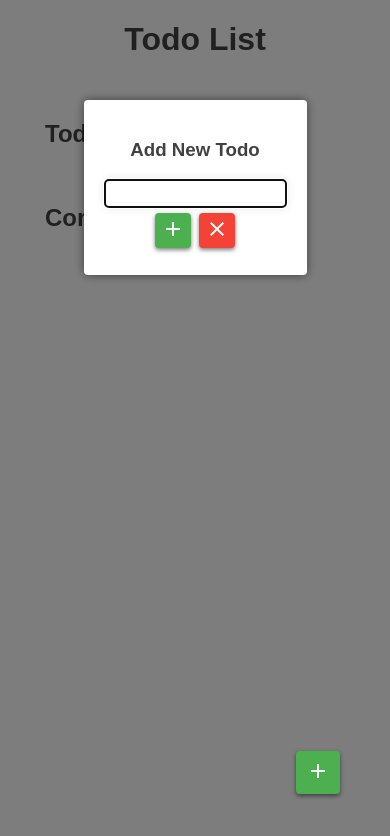
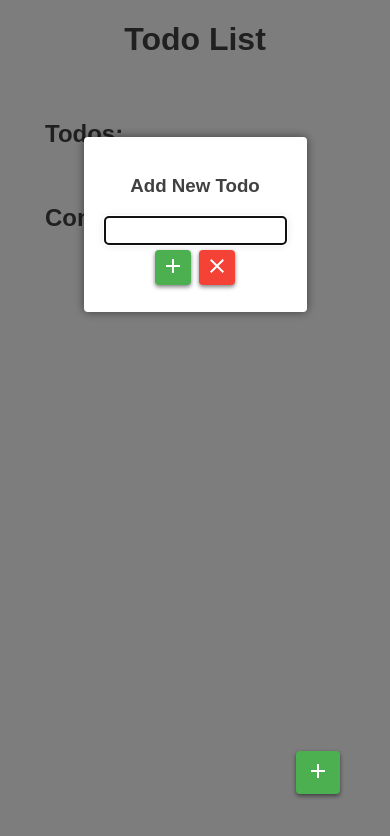
Before and after one commit to Baabzie/todo-list, a Next.js app: page / in a window 390 px wide. Both pictures are taken after a click on the button 318 px from the left and 772 px from the top of the page. Shown: the top 836 px of the page. Built offline with nearby package versions, Linux system fonts and the light colour scheme.

Commit message:
better alignment of popup

```diff
--- a/src/styles/globals.scss
+++ b/src/styles/globals.scss
@@ -44,10 +44,13 @@ button {
   .popup {
     background-color: #ffffff;
     height: 135px;
-    margin-top: 100px;
+    margin-top: 40%;
     padding: 20px;
     border-radius: 4px;
     box-shadow: 0 0 10px rgba(0, 0, 0, 0.5);
+    @media (max-width: 600px) and (max-height: 950px) {
+      margin-top: 35%;
+    }
     h3 {
       text-align: center;
     }
```
